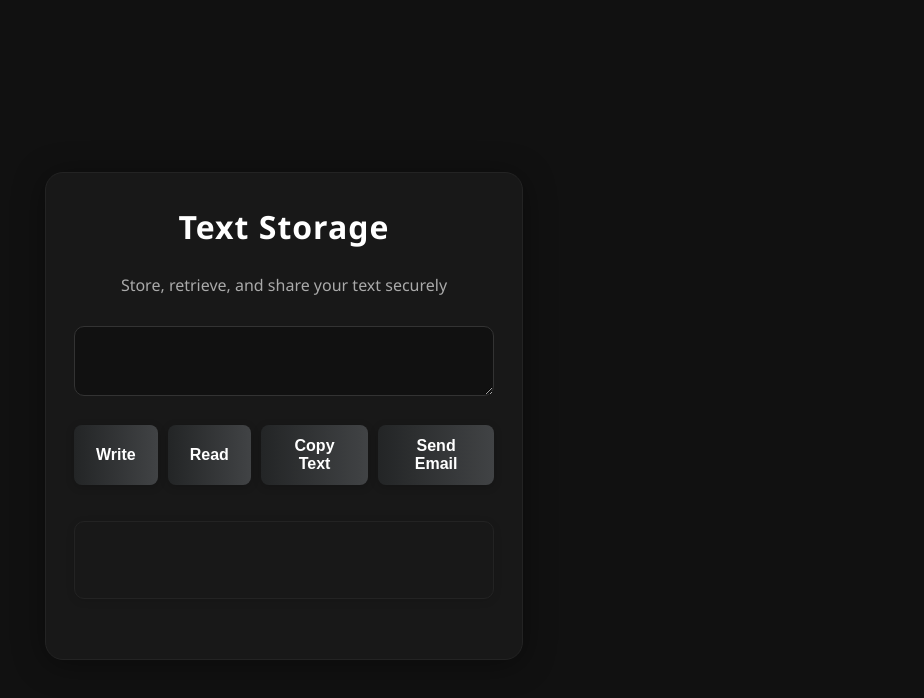
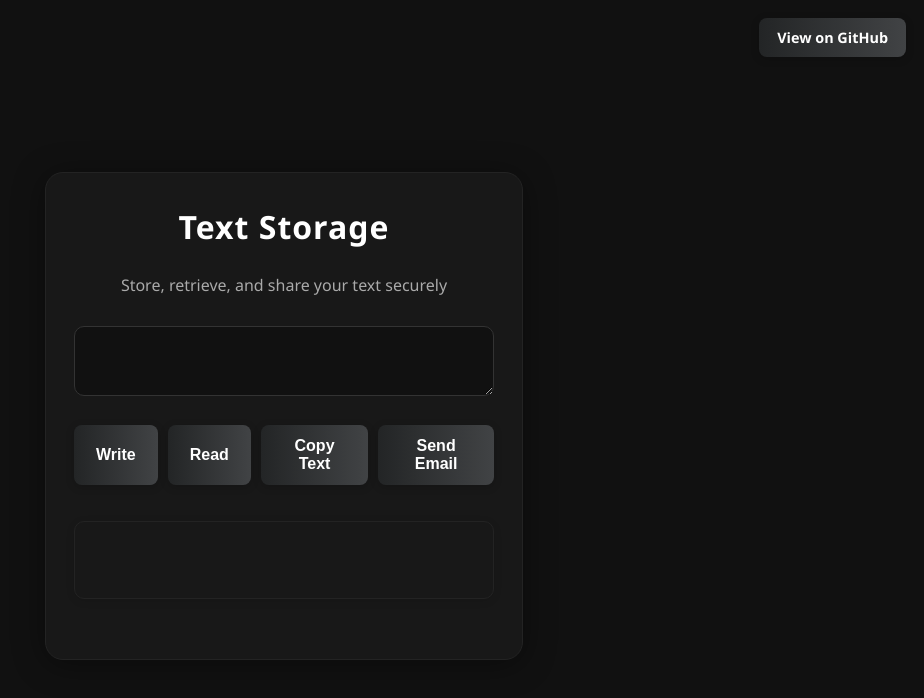
Before and after one commit to PrinceUnadkat-dev/text-storage, a plain HTML site: page index.html in a window 1280 px wide. Shown: the whole page, without its empty margins (356-1280 px from the left). Drawn offline with nearby package versions, Linux system fonts and the light colour scheme.

Commit message:
Update index.html

```diff
--- a/index.html
+++ b/index.html
@@ -17,6 +17,30 @@
       align-items: center;
       justify-content: center;
     }
+
+    a.github-btn {
+      position: absolute;
+      top: 18px;
+      right: 18px;
+      background: linear-gradient(90deg, #232526 0%, #414345 100%);
+      color: #fff;
+      border: none;
+      border-radius: 8px;
+      padding: 10px 18px;
+      font-size: 0.9rem;
+      font-weight: 600;
+      text-decoration: none;
+      box-shadow: 0 2px 8px rgba(0,0,0,0.18);
+      transition: background 0.2s, transform 0.1s;
+      z-index: 1000;
+    }
+
+    a.github-btn:hover {
+      background: linear-gradient(90deg, #00bfae 0%, #1de9b6 100%);
+      color: #111;
+      transform: translateY(-2px) scale(1.04);
+    }
+
     .card {
       background: #181818;
       border-radius: 18px;
@@ -124,6 +148,12 @@
   </style>
 </head>
 <body>
+
+  <!-- GitHub Button -->
+  <a href="https://github.com/PrinceUnadkat-dev/text-storage" target="_blank" class="github-btn">
+    View on GitHub
+  </a>
+
   <div class="card">
     <div class="title">Text Storage</div>
     <div class="subtitle">Store, retrieve, and share your text securely</div>
@@ -138,6 +168,7 @@
     <div id="readTXT"></div>
     <div id="qrcode"></div>
   </div>
+
   <script src="https://cdn.jsdelivr.net/npm/qrcode/build/qrcode.min.js"></script>
   <script src="https://cdn.jsdelivr.net/npm/@emailjs/browser@3/dist/email.min.js"></script>
   <script type="module" src="script.js"></script>
```
